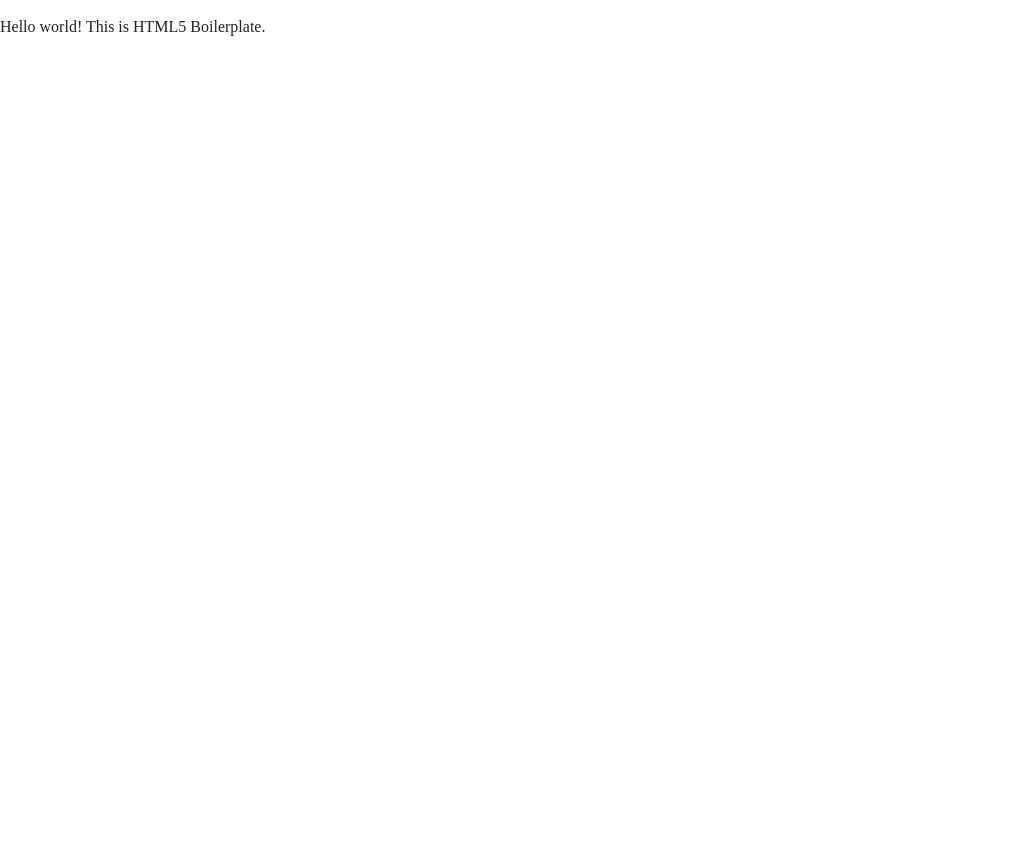
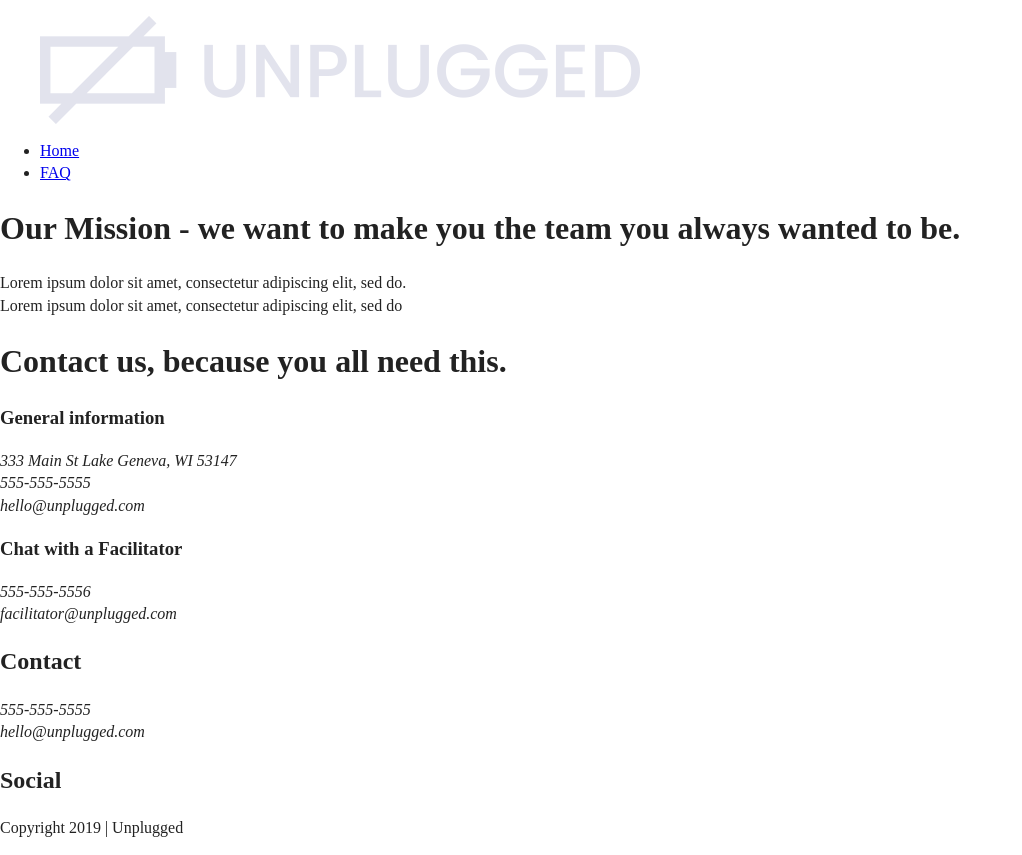
Before and after one commit to CarolineSQ/unplugged-retreat, a website: page about/index.html in a window 1280 px wide. Shown: the whole page, without its empty margins (0-1022 px from the left). Before the commit the page ends 800 px from the top, so only its background shows below. Drawn offline with Linux system fonts and the light colour scheme.

Commit message:
About page html

```diff
--- a/about/index.html
+++ b/about/index.html
@@ -24,8 +24,100 @@
 
 <body>
 
+  <header>
+    <div class="content-wrapper">
+
+      <figure>
+        <a href="#"><img src="../img/unpluggedlogo.png" alt="unplugged logo"></a>
+      </figure>
+      <div class="header-divider"></div>
+
+      <nav>
+        <ul>
+          <li><a href="../index.html" target="_blank">Home</a></li>
+          <li><a href="../FAQ/index.html" target="_blank">FAQ</a></li>
+        </ul>
+      </nav>
+
+    </div>
+
+  </header>
+  <main>
+
+    <section class="mission">
+      <div class="content-wrapper">
+        <div class="mission-content">
+          <h1>Our Mission - we want to make you the team you always wanted to be.</h1>
+          <p>Lorem ipsum dolor sit amet, consectetur adipiscing elit, sed do.<br>
+            Lorem ipsum dolor sit amet, consectetur adipiscing elit, sed do</p>
+
+        </div>
+      </div> <!-- mission content wrapper ends-->
+    </section>
+
+    <section class="map">
+      <figure>
+
+      </figure>
+
+    </section><!-- contact-info-->
+
+    <section class="contact-section">
+      <div class="content-wrapper">
+        <h1>Contact us, because you all need this.</h1>
+        <div class="general-information">
+          <h3>General information</h3>
+          <address>
+            <p>333 Main St Lake Geneva, WI 53147<br>
+            555-555-5555<br>
+            hello@unplugged.com
+            </p>
+          </address>
+        </div>
+        <div class="contact-facilitator">
+          <h3>Chat with a Facilitator</h3>
+          <address>
+            <p>555-555-5556<br>
+            facilitator@unplugged.com
+            </p>
+         </address>
+        </div>
+      </div>
+    </section>
+  </main>
+
+  <footer>
+    <div class="content-wrapper">
+      <div class="footer-content">
+        <div class="contact">
+          <h2>Contact</h2>
+          <address>
+            <p>555-555-5555<br>
+            hello@unplugged.com
+            </p>
+          </address>
+
+        </div>
+        <div class="social">
+          <h2>Social</h2>
+          <div class="social-icons">
+            <p><a href="https://www.facebook.com/yoursite" target="_blank"></a></p>
+            <p><a href="https://www.twitter.com/yoursite" target="_blank"></a></p>
+            <p><a href="https://www.instagram.com/yoursite" target="_blank"></a></p>
+
+                <!--other social links here -->
+          </div>
+        </div>
+      </div> <!-- footer content ends -->
+    </div> <!-- footer content-wrapper ends-->
+
+    <div class="copyright">
+      <p>Copyright 2019 | Unplugged</p>
+    </div>
+  </footer>
+
+
   <!-- Add your site or application content here -->
-  <p>Hello world! This is HTML5 Boilerplate.</p>
   <script src="../js/vendor/modernizr-3.11.2.min.js"></script>
   <script src="../js/plugins.js"></script>
   <script src="../js/main.js"></script>
```
Also changed, not shown: index.html (+4 -2 lines).
